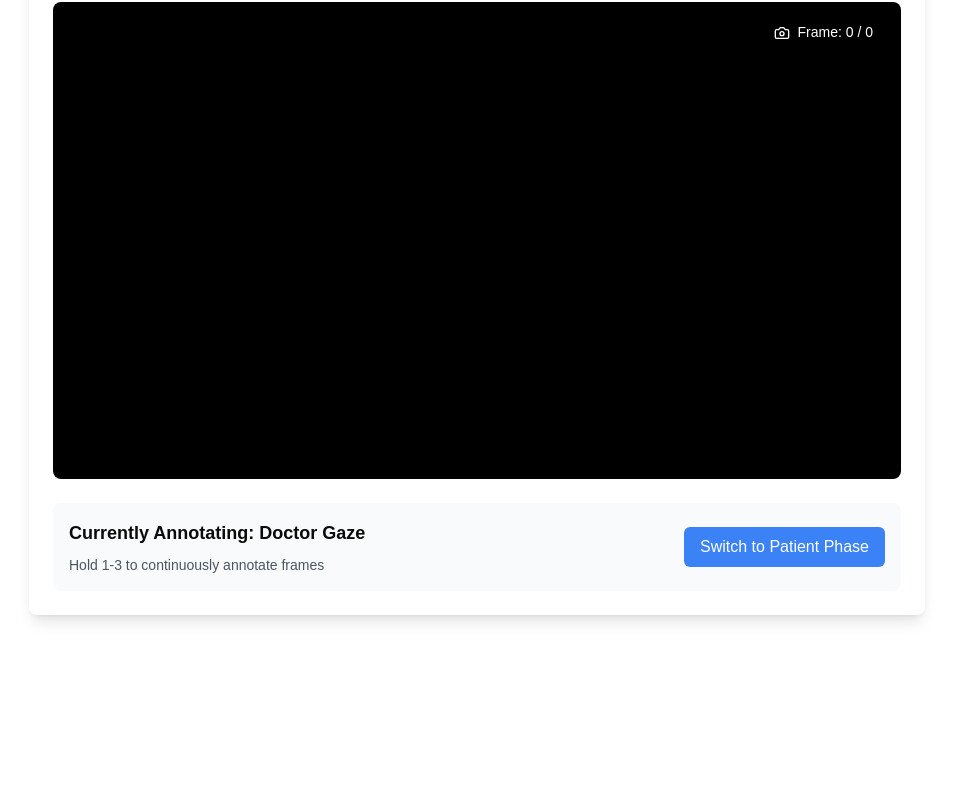
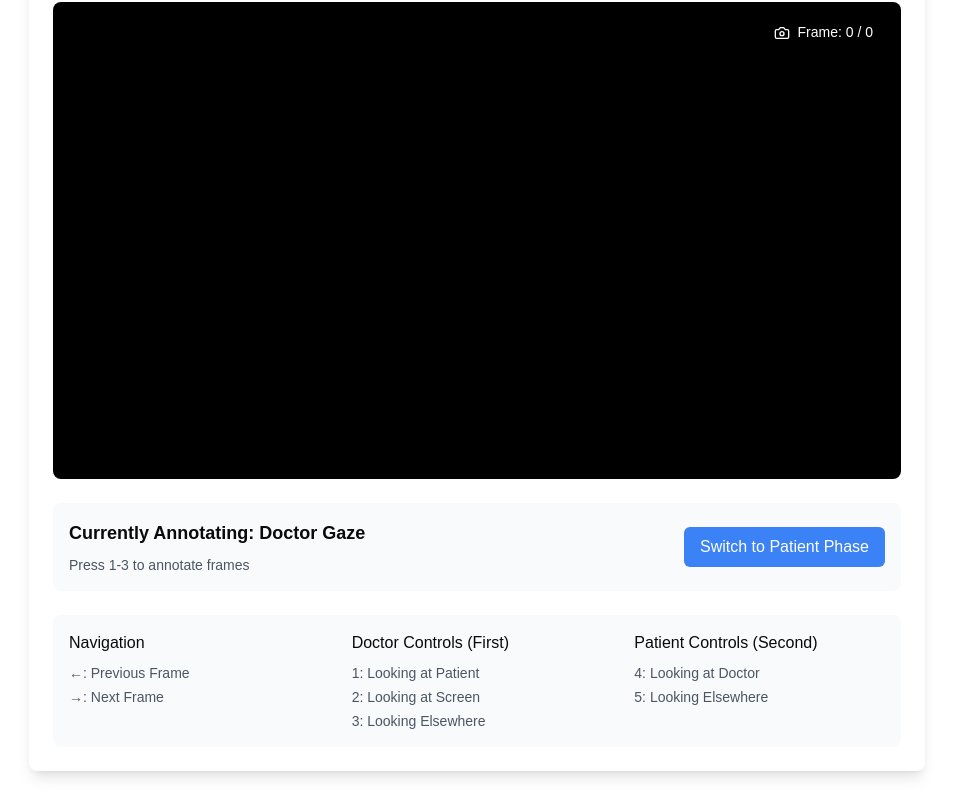
Before and after one commit to zanedurante/video-annotator, a Next.js app: page / in a window 1280 px wide. Shown: the part 438-1241 px from the top of the page, without its empty margins (163-1116 px from the left). Before the commit the page ends 1085 px from the top, so only its background shows below. Built offline with nearby package versions, Linux system fonts and the light colour scheme.

Commit message:
Everything except s key hold works

```diff
--- a/src/components/ui/TimelineVisualization.tsx
+++ b/src/components/ui/TimelineVisualization.tsx
@@ -3,21 +3,24 @@ const TimelineVisualization = ({
   modelData,
   totalFrames
 }) => {
-    // Process manual annotations to fill gaps
-    const processManualAnnotations = (annotations, type) => {
+  // Process manual annotations to only fill until next annotation
+  const processManualAnnotations = (annotations) => {
     if (!annotations || Object.keys(annotations).length === 0) return [];
 
     // Convert object to sorted array of keyframes
     const keyframes = Object.entries(annotations)
       .map(([frame, value]) => ({ frame: parseInt(frame), value }))
-        .sort((a, b) => a.frame - b.frame);
+      .sort((a, b) => a.frame - b.startFrame);
 
-      // Fill in gaps between keyframes
+    // Create segments between keyframes
     let segments = [];
     for (let i = 0; i < keyframes.length; i++) {
       const current = keyframes[i];
       const next = keyframes[i + 1];
-        const endFrame = next ? next.frame - 1 : totalFrames;
+
+      // If there's a next keyframe, fill until that one
+      // If not, just show this frame as a small segment
+      const endFrame = next ? next.frame - 1 : current.frame + 1;
 
       segments.push({
         startFrame: current.frame,
--- a/src/components/video-annotator/VideoAnnotator.tsx
+++ b/src/components/video-annotator/VideoAnnotator.tsx
@@ -7,7 +7,7 @@ import TimelineVisualization from '../ui/TimelineVisualization';
 const VideoAnnotator = () => {
   const [currentFrame, setCurrentFrame] = useState(0);
   const [totalFrames, setTotalFrames] = useState(0);
-  const [frameInterval, setFrameInterval] = useState(50);
+  const [frameInterval, setFrameInterval] = useState(10);  // Changed default to 10
   const [annotationPhase, setAnnotationPhase] = useState('doctor'); // 'doctor' or 'patient'
   const [continuousAnnotationInterval, setContinuousAnnotationInterval] = useState(null);
   const [video, setVideo] = useState(null);
@@ -75,23 +75,33 @@ const VideoAnnotator = () => {
     });
   }, [totalFrames]);
 
-  const addAnnotationAndAdvance = useCallback((value) => {
+  const lastAnnotationRef = useRef(null);
+
+  // Add single annotation and store as last annotation
+  const addAnnotation = useCallback((value) => {
     const annotationType = annotationPhase;
     setAnnotations(prev => ({
       ...prev,
       [annotationType]: { ...prev[annotationType], [currentFrame]: value }
     }));
+    lastAnnotationRef.current = value;
+  }, [annotationPhase, currentFrame]);
+
+  // Start continuous annotation with s key
+  const startContinuousAnnotation = useCallback(() => {
+    if (!lastAnnotationRef.current) return;
+
+    // First add annotation to current frame
+    addAnnotation(lastAnnotationRef.current);
     navigateFrames(frameInterval);
-  }, [annotationPhase, currentFrame, frameInterval, navigateFrames]);
 
-  // Start continuous annotation
-  const startContinuousAnnotation = useCallback((value) => {
-    addAnnotationAndAdvance(value);
+    // Then start interval
     const interval = setInterval(() => {
-      addAnnotationAndAdvance(value);
+      addAnnotation(lastAnnotationRef.current);
+      navigateFrames(frameInterval);
     }, 100);
     setContinuousAnnotationInterval(interval);
-  }, [addAnnotationAndAdvance]);
+  }, [addAnnotation, navigateFrames, frameInterval]);
 
   // Stop continuous annotation
   const stopContinuousAnnotation = useCallback(() => {
@@ -109,23 +119,28 @@ const VideoAnnotator = () => {
       navigateFrames(-frameInterval);
     } else if (event.code === 'ArrowRight') {
       navigateFrames(frameInterval);
+    } else if (event.code === 'KeyS') {
+      event.preventDefault();
+      startContinuousAnnotation();
     }
 
     // Doctor phase controls
     if (annotationPhase === 'doctor' && ['Digit1', 'Digit2', 'Digit3'].includes(event.code)) {
       const value = parseInt(event.code.replace('Digit', ''));
-      startContinuousAnnotation(value);
+      addAnnotation(value);
+      navigateFrames(frameInterval);
     }
     // Patient phase controls
     else if (annotationPhase === 'patient' && ['Digit4', 'Digit5'].includes(event.code)) {
       const value = parseInt(event.code.replace('Digit', ''));
-      startContinuousAnnotation(value);
+      addAnnotation(value);
+      navigateFrames(frameInterval);
     }
-  }, [frameInterval, navigateFrames, annotationPhase, startContinuousAnnotation]);
+  }, [frameInterval, navigateFrames, annotationPhase, addAnnotation, startContinuousAnnotation]);
 
   // Handle key up to stop continuous annotation
   const handleKeyUp = useCallback((event) => {
-    if (['Digit1', 'Digit2', 'Digit3', 'Digit4', 'Digit5'].includes(event.code)) {
+    if (event.code === 'KeyS') {
       stopContinuousAnnotation();
     }
   }, [stopContinuousAnnotation]);
@@ -177,6 +192,7 @@ const VideoAnnotator = () => {
       Object.entries(userAnnotations).forEach(([frame, value]) => {
         const frameNum = parseInt(frame);
         const modelPatientGaze = getModelGazeStatus(frameNum, modelData[1]?.manualAnnotations?.leftPersonGaze || []);
+        const modelScreenGaze = getModelGazeStatus(frameNum, modelData[1]?.manualAnnotations?.rightPersonScreen || []);
         const userPatientGaze = value === 1;
         const userScreenGaze = value === 2;
 
@@ -189,10 +205,9 @@ const VideoAnnotator = () => {
         }
 
         // Screen gaze accuracy
-        if (userScreenGaze) {
+        if (userScreenGaze || modelScreenGaze) {
           metrics.screenGaze.total++;
-          // Since we don't have screen gaze in model data, we'll count it when user annotates it
-          if (userScreenGaze && !modelPatientGaze) {
+          if (userScreenGaze === modelScreenGaze) {
             metrics.screenGaze.correct++;
           }
         }
@@ -349,8 +364,8 @@ const VideoAnnotator = () => {
             </h3>
             <p className="text-sm text-gray-600">
               {annotationPhase === 'doctor'
-                ? 'Hold 1-3 to continuously annotate frames'
-                : 'Hold 4-5 to continuously annotate frames'}
+                ? 'Press 1-3 to annotate frames'
+                : 'Press 4-5 to annotate frames'}
             </p>
           </div>
           <button
@@ -496,6 +511,32 @@ const VideoAnnotator = () => {
             </div>
           </div>
         )}
+
+        {/* Controls Guide */}
+        <div className="grid grid-cols-3 gap-8 p-4 bg-gray-50 rounded-lg">
+          <div>
+            <h4 className="font-medium mb-2">Navigation</h4>
+            <ul className="space-y-1 text-sm text-gray-600">
+              <li>←: Previous Frame</li>
+              <li>→: Next Frame</li>
+            </ul>
+          </div>
+          <div>
+            <h4 className="font-medium mb-2">Doctor Controls (First)</h4>
+            <ul className="space-y-1 text-sm text-gray-600">
+              <li>1: Looking at Patient</li>
+              <li>2: Looking at Screen</li>
+              <li>3: Looking Elsewhere</li>
+            </ul>
+          </div>
+          <div>
+            <h4 className="font-medium mb-2">Patient Controls (Second)</h4>
+            <ul className="space-y-1 text-sm text-gray-600">
+              <li>4: Looking at Doctor</li>
+              <li>5: Looking Elsewhere</li>
+            </ul>
+          </div>
+        </div>
       </div>
     </div>
   );
```
Lines whose indentation alone changed are shown as unchanged.
